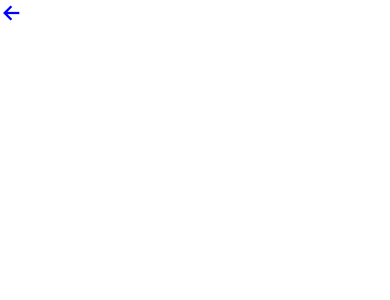
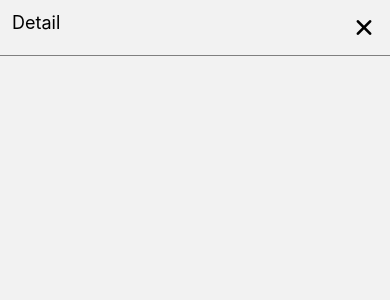
Before and after one commit to chyb627/mustgorestaurant, a React Native app: screen /Detail in a window 390 px wide. Shown: the top 300 px of the page. Built offline with nearby package versions, Linux system fonts and the light colour scheme.

Commit message:
RootNavigation 설정

```diff
--- a/App.tsx
+++ b/App.tsx
@@ -1,13 +1,14 @@
+import { NavigationContainer } from '@react-navigation/native';
 import React from 'react';
 import { SafeAreaView, StyleSheet, View } from 'react-native';
-import { Icon } from './src/components/Icons';
+import { RootNavigation } from './src/navigation/RootNavigation';
 
 const App = () => {
   return (
     <SafeAreaView style={styles.body}>
-      <View>
-        <Icon name="arrow-back" size={24} color="blue" />
-      </View>
+      <NavigationContainer>
+        <RootNavigation />
+      </NavigationContainer>
     </SafeAreaView>
   );
 };
--- /dev/null
+++ b/src/navigation/RootNavigation.tsx
@@ -0,0 +1,22 @@
+import { createNativeStackNavigator } from '@react-navigation/native-stack';
+import React from 'react';
+
+import { AddScreen } from '../screens/AddScreen';
+import { DetailScreen } from '../screens/DetailScreen';
+import { MainScreen } from '../screens/MainScreen';
+
+const Stack = createNativeStackNavigator();
+
+export const RootNavigation: React.FC = () => {
+  return (
+    <Stack.Navigator
+      screenOptions={{
+        headerShown: false,
+        presentation: 'containedModal',
+      }}>
+      <Stack.Screen name="Main" component={MainScreen} />
+      <Stack.Screen name="Add" component={AddScreen} />
+      <Stack.Screen name="Detail" component={DetailScreen} />
+    </Stack.Navigator>
+  );
+};
--- /dev/null
+++ b/src/screens/AddScreen.tsx
@@ -0,0 +1,16 @@
+import React, { useCallback } from 'react';
+import { View } from 'react-native';
+import { Header } from '../components/Header/Header';
+
+export const AddScreen: React.FC = () => {
+  const onPressBack = useCallback(() => {}, []);
+
+  return (
+    <View>
+      <Header>
+        <Header.Title title="Add" />
+        <Header.Icon iconName="close" onPress={onPressBack} />
+      </Header>
+    </View>
+  );
+};
--- /dev/null
+++ b/src/screens/DetailScreen.tsx
@@ -0,0 +1,16 @@
+import React, { useCallback } from 'react';
+import { View } from 'react-native';
+import { Header } from '../components/Header/Header';
+
+export const DetailScreen: React.FC = () => {
+  const onPressBack = useCallback(() => {}, []);
+
+  return (
+    <View>
+      <Header>
+        <Header.Title title="Detail" />
+        <Header.Icon iconName="close" onPress={onPressBack} />
+      </Header>
+    </View>
+  );
+};
--- a/src/screens/MainScreen.tsx
+++ b/src/screens/MainScreen.tsx
@@ -1,10 +1,13 @@
 import React from 'react';
 import { View } from 'react-native';
+import { Header } from '../components/Header/Header';
 
 export const MainScreen: React.FC = () => {
   return (
     <View>
-      <View></View>
+      <Header>
+        <Header.Title title="Main" />
+      </Header>
     </View>
   );
 };
```
Also changed, not shown: 2 other files (tests, documents, lock files or other folders).
